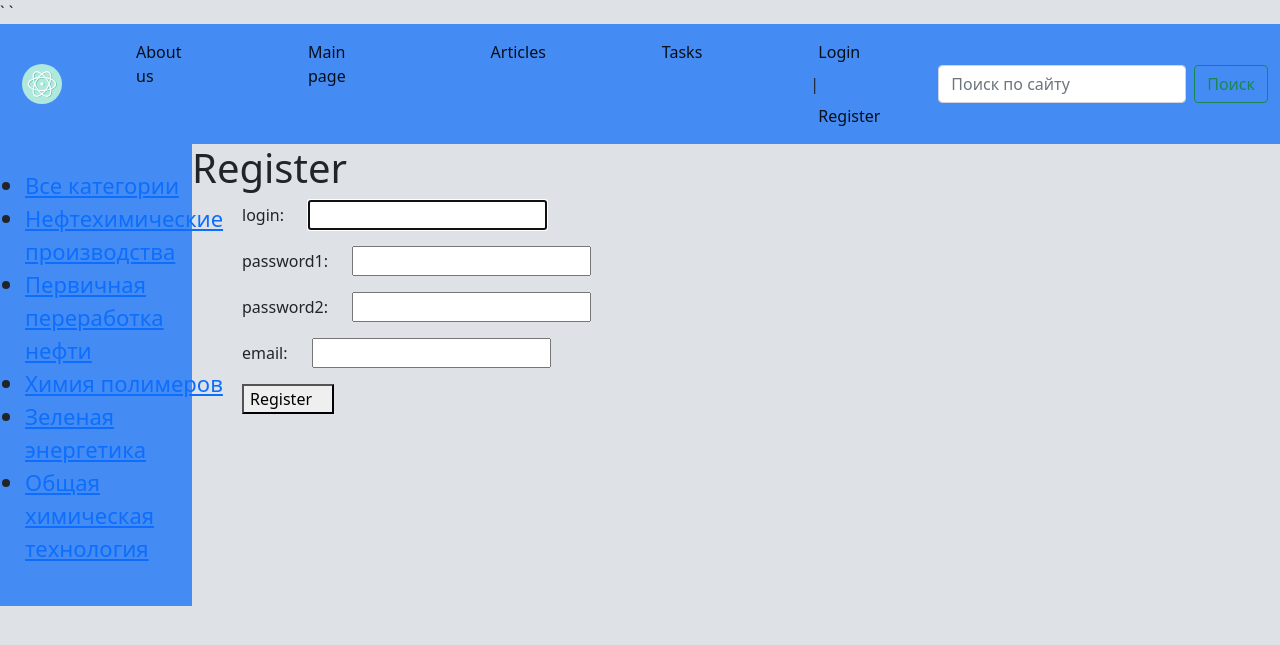
After one commit to ChemicalSister26/petrochem, a Django app: page /registration/ in a window 1280 px wide. The commit adds this page. Shown: the top 645 px of the page. Run offline with Django 3.2, Linux system fonts and the light colour scheme; data comes from the database, SQL or seed files in the repository; both versions use the stored data as it was after the commit.

Commit message:
14 afternoon March commit

```diff
--- a/basicchem/forms.py
+++ b/basicchem/forms.py
@@ -1,4 +1,6 @@
 from django import forms
+from django.contrib.auth.forms import UserCreationForm
+from django.contrib.auth.models import User
 from django.core.exceptions import ValidationError
 
 from .models import *
@@ -21,3 +23,15 @@ class Addfeedback(forms.ModelForm):
         if len(title) > 200:
             raise ValidationError('length is more than 200 characters')
         return title
+
+
+class RegisterUserForm(UserCreationForm):
+    username = forms.CharField(label='login', widget=forms.TextInput(attrs={'class': 'form-input'}))
+    password1 = forms.CharField(label='password1', widget=forms.PasswordInput(attrs={'class': 'form-input'}))
+    password2 = forms.CharField(label='password2', widget=forms.PasswordInput(attrs={'class': 'form-input'}))
+    email = forms.CharField(label='email', widget=forms.EmailInput(attrs={'class': 'form-input'}))
+
+
+    class Meta:
+        model = User
+        fields = ('username', 'password1', 'password2', 'email')
--- a/basicchem/models.py
+++ b/basicchem/models.py
@@ -19,7 +19,8 @@ class Basicchem(models.Model):
         return reverse('post', kwargs={'post_slug': self.slug})
 
     class Meta:
-        ordering = ['title']
+       ordering = ['title']
+
 
 class Category(models.Model):
     name = models.CharField(max_length=255, db_index=True)
--- a/basicchem/templates/Basicchem/base.html
+++ b/basicchem/templates/Basicchem/base.html
@@ -30,8 +30,11 @@
 							<a class="nav-link active" aria-current="page" href="{%  url m.url_name %}">{{ m.title }}</a>
 						</li>
                         {% endfor %}
-					</ul>
+					    <li class="nav-item"><a class="nav-link active" aria-current="page" href="{% url 'login' %}"> Login</a> | <a class="nav-link active" aria-current="page" href ="{% url 'registration' %}"> Register</a>
+                        </li>
+                    </ul>
                     {% endblock mainmenu %}
+
 					<form class="d-flex">
 						<input class="form-control me-2" type="search" placeholder="Поиск по сайту" aria-label="Search">
 						<button class="btn btn-outline-success" type="submit">Поиск</button>
@@ -66,19 +69,35 @@
         {% block content %}
         {% endblock content %}
     </div>
-{% if page_obj.has_other_pages %}
+
+    {% if page_obj.has_other_pages %}
 <nav class="list-pages">
     <ul>
+    {% if page_obj.has_previous %}
+    <li class="page_num">
+        <a href="?page={{page_obj.previous_page_number}}">&lt;</a>
+    </li>
+    {% endif %}
+
         {% for p in paginator.page_range %}
+        {% if page_obj.number == p %}
+        <li class="page_not_selected">{{ p }}</li>
+        {% elif p >= page_obj.number|add:-1 and p <= page_obj.number|add:1 %}
         <li class="page_num">
             <a href = '?page={{ p }}'>{{ p }}</a>
 
         </li>
+        {% endif %}
         {% endfor %}
+        {% if page_obj.has_next %}
+    <li class="page_num">
+        <a href="?page={{page_obj.next_page_number}}">&gt;</a>
+    </li>
+    {% endif %}
     </ul>
+</nav>
+    {% endif %}
 
-</nav>
-{% endif %}
 <!--end of content block-->
 
 	<script src="https://cdn.jsdelivr.net/npm/bootstrap@5.0.2/dist/js/bootstrap.bundle.min.js" integrity="sha384-MrcW6ZMFYlzcLA8Nl+NtUVF0sA7MsXsP1UyJoMp4YLEuNSfAP+JcXn/tWtIaxVXM" crossorigin="anonymous"></script>
--- /dev/null
+++ b/basicchem/templates/Basicchem/register.html
@@ -0,0 +1,16 @@
+{%  extends 'Basicchem/base.html' %}
+
+{%  block content %}
+<h1>{{ title }}</h1>
+
+<form method="post" enctype="multipart/form-data">
+     {% csrf_token %}
+
+    {% for f in form %}
+    <p> <label class="form_label" for="{{ f.id_for_label }}"> {{ f.label }}: </label> {{ f }} </p>
+    <div class='form_error'>{{ f.errors }}</div>
+    {% endfor %}
+      <button class='form_label' type="submit">Register</button>
+</form>
+
+{% endblock content %}
--- a/basicchem/urls.py
+++ b/basicchem/urls.py
@@ -11,5 +11,7 @@ urlpatterns = [
     path('post/<slug:post_slug>/', ShowPost.as_view(), name='post'),
     path('category/<slug:cat_slug>/', BasicchemCats.as_view(), name='category'),
     path('add_feedback/', AddFeedbacks.as_view(), name='add_feedback'),
+    path('login/', login, name='login'),
+    path('registration/', RegisterUser.as_view(), name = 'registration')
 
 ]
--- a/basicchem/utils.py
+++ b/basicchem/utils.py
@@ -4,12 +4,13 @@ menu = [{'title': 'About us', 'url_name': 'about'},
         {'title': 'Main page', 'url_name': 'home'},
         {'title': 'Articles', 'url_name': 'articles'},
         {'title': 'Tasks', 'url_name': 'tasks'},
-        {'title': 'Add feedback', 'url_name': 'add_feedback'}]
+        {'title': 'Add feedback', 'url_name': 'add_feedback'},
+        ]
 
 
 
 class DataMixin:
-    paginate_by = 3
+    paginate_by = 1
 
     def get_user_context(self, **kwargs):
             context = kwargs
--- a/basicchem/views.py
+++ b/basicchem/views.py
@@ -41,8 +41,20 @@ def tasks(requast):
 def about(request):
     return render(request, 'Basicchem/about.html', {'menu': menu, 'title': 'About us'})
 
+def login(request):
+    return render(request, 'Basicchem/login.html')
 
 
+
+class RegisterUser(DataMixin, CreateView):
+    form_class = RegisterUserForm
+    template_name = 'Basicchem/register.html'
+    success_url = reverse_lazy('login')
+
+    def get_context_data(self, *, object_list=None, **kwargs):
+        context = super().get_context_data(**kwargs)
+        c_def = self.get_user_context(title='Register')
+        return dict(list(context.items()) + list(c_def.items()))
 
 
 
```
Also changed, not shown: basicchem/templates/Basicchem/login.html (added, +10 -0 lines), db.sqlite3.
